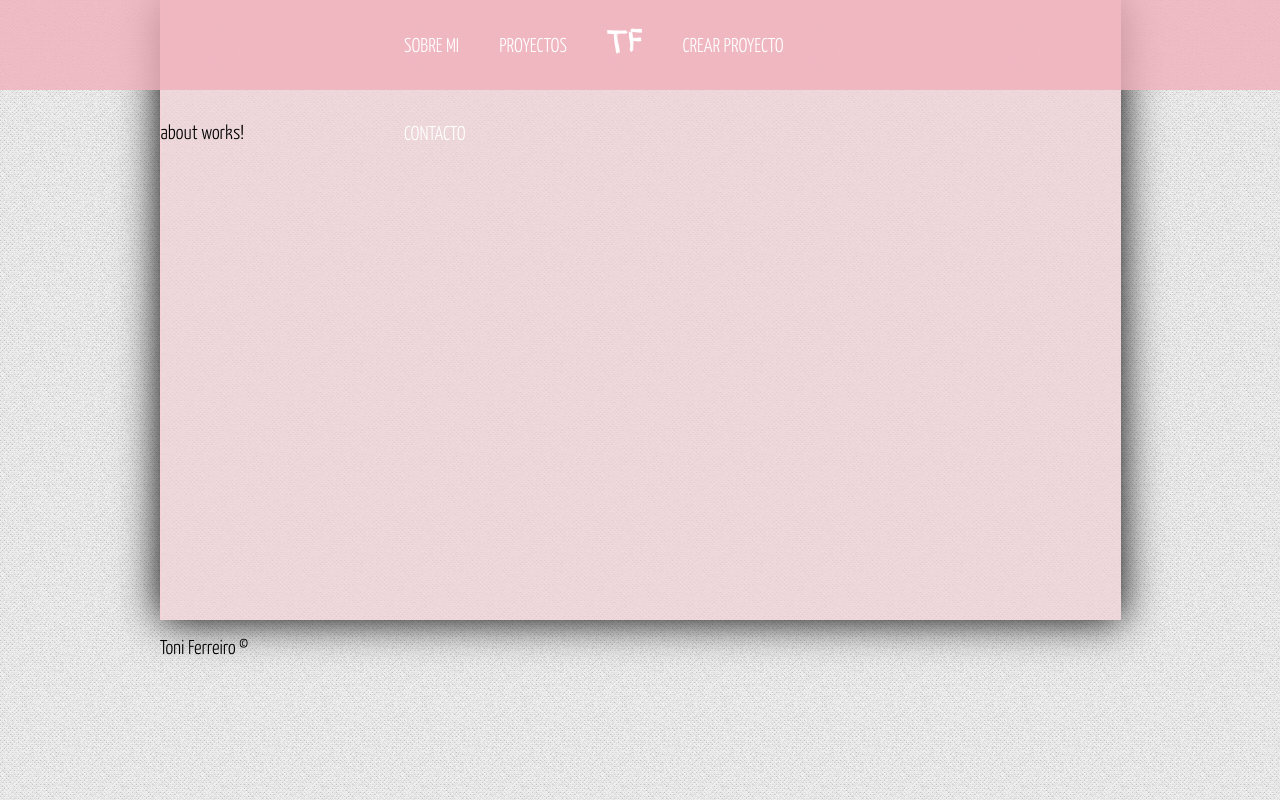
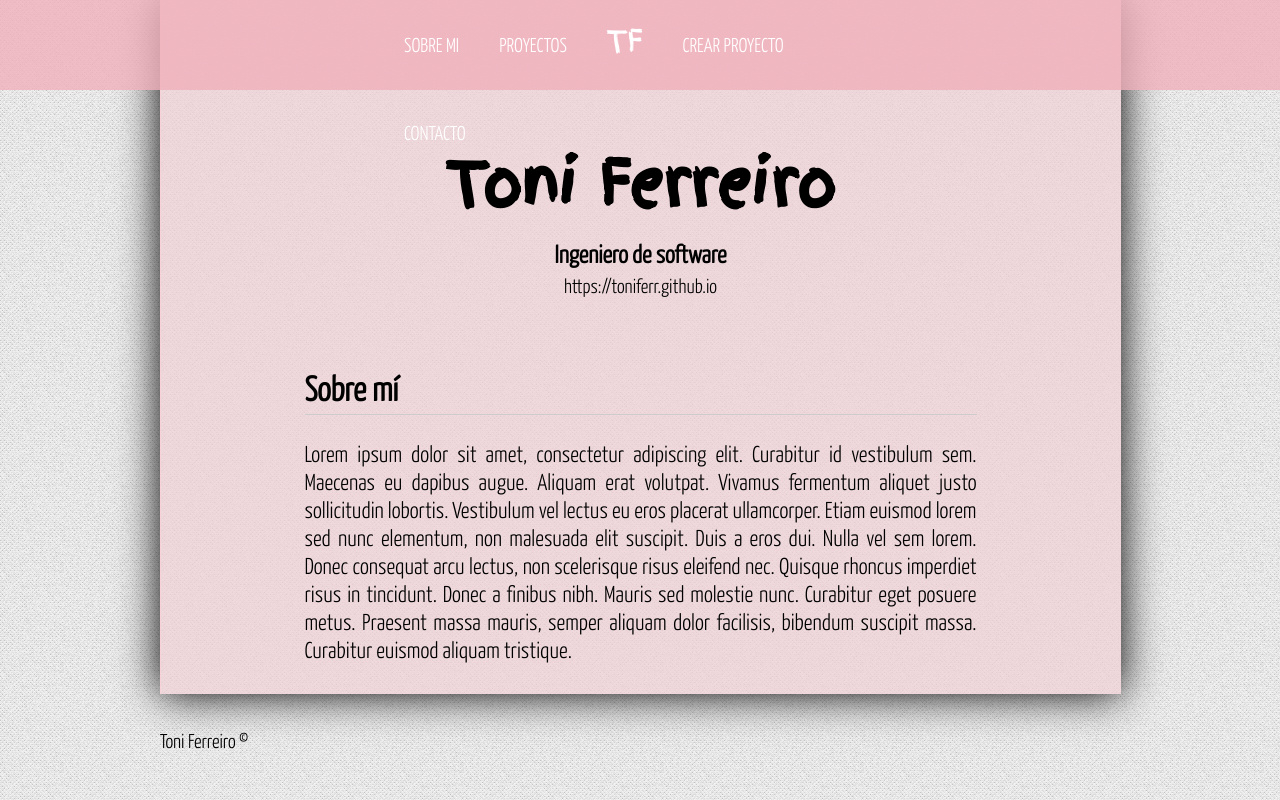
Before and after one commit to toniferr/portfolio-angular, an Angular app: page / in a window 1280 px wide. Built offline with nearby package versions, Linux system fonts and the light colour scheme.

Commit message:
creacion de pagina about

```diff
--- a/src/app/components/about/about.component.html
+++ b/src/app/components/about/about.component.html
@@ -1 +1,12 @@
-<p>about works!</p>
+<div id="title">
+    <h1>{{title}}</h1>
+    <h2>{{subtitle}}</h2>
+    <p>{{web}}</p>
+</div>
+
+<article class="about">
+    <h2>Sobre mí</h2>
+    <p>
+        Lorem ipsum dolor sit amet, consectetur adipiscing elit. Curabitur id vestibulum sem. Maecenas eu dapibus augue. Aliquam erat volutpat. Vivamus fermentum aliquet justo sollicitudin lobortis. Vestibulum vel lectus eu eros placerat ullamcorper. Etiam euismod lorem sed nunc elementum, non malesuada elit suscipit. Duis a eros dui. Nulla vel sem lorem. Donec consequat arcu lectus, non scelerisque risus eleifend nec. Quisque rhoncus imperdiet risus in tincidunt. Donec a finibus nibh. Mauris sed molestie nunc. Curabitur eget posuere metus. Praesent massa mauris, semper aliquam dolor facilisis, bibendum suscipit massa. Curabitur euismod aliquam tristique.
+    </p>
+</article>
--- a/src/app/components/about/about.component.ts
+++ b/src/app/components/about/about.component.ts
@@ -6,8 +6,16 @@ import { Component, OnInit } from '@angular/core';
   styleUrls: ['./about.component.css']
 })
 export class AboutComponent implements OnInit {
+  public title: string;
+  public subtitle: string;
+  public web: string;
 
-  constructor() { }
+
+  constructor() {
+    this.title = "Toni Ferreiro";
+    this.subtitle = "Ingeniero de software";
+    this.web= "https://toniferr.github.io";
+  }
 
   ngOnInit(): void {
   }
--- a/src/assets/css/styles.css
+++ b/src/assets/css/styles.css
@@ -102,3 +102,44 @@ footer{
     padding-top: 15px;
     color: rgba(0, 0, 0);
 }
+
+/* Sobre mi */
+#title{
+    width: 70%;
+    margin: 0px auto;
+    text-align: center;
+    margin-top: 20px;
+    margin-bottom: 70px;
+}
+
+#title h1{
+    font-family: "finger";
+    font-size: 60px;
+    border-bottom: 1px solic #ccc;
+    padding-bottom: 5px;
+}
+
+#title h2{
+    font-size: 25px;
+    margin-top: 5px;
+    margin-bottom: 5px;
+}
+
+article.about{
+    width: 70%;
+    margin: 0px auto;
+    margin-bottom: 20px;
+    font-size: 23px;
+}
+
+.about h2{
+    border-bottom: 1px solid #ccc;
+    padding-bottom: 5px;
+    margin-bottom: 5px;
+}
+
+.about p{
+    padding-top: 20px;
+    padding-bottom: 30px;
+    text-align: justify;
+}
```
